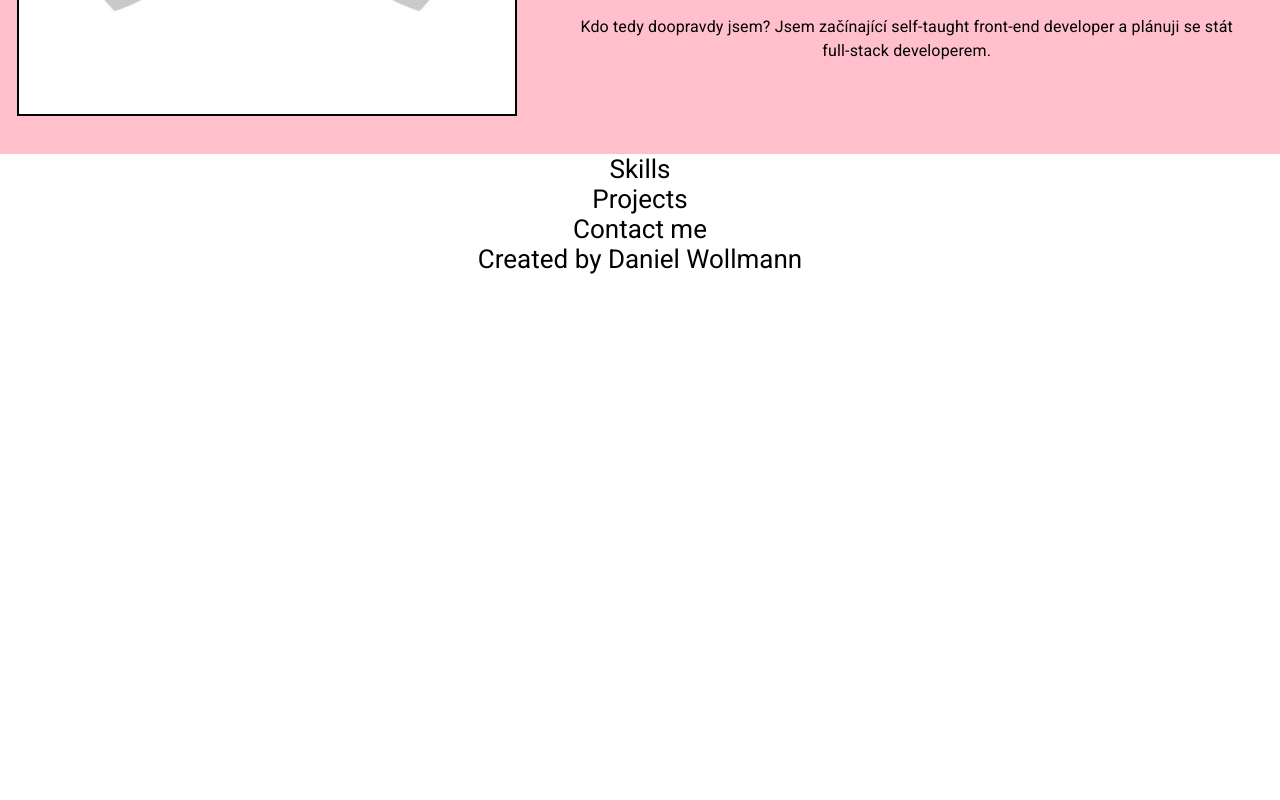
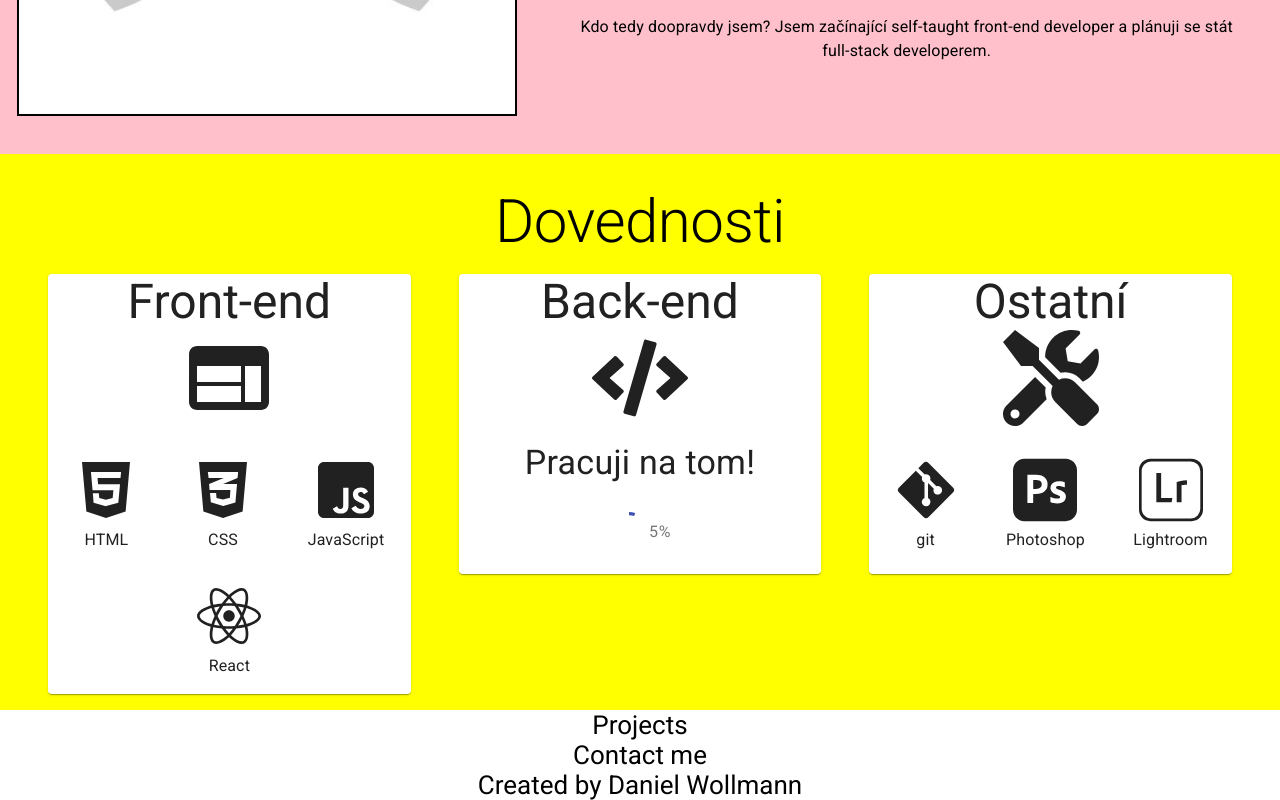
Before and after one commit to Willdooo/Personal-Website, a React (Create React App) app: page / in a window 1280 px wide. Shown: the part 1216-2016 px from the top of the page. Before the commit the page ends 1490 px from the top, so only its background shows below. Built offline with nearby package versions, Linux system fonts and the light colour scheme.

Commit message:
skills section

```diff
--- a/public/index.html
+++ b/public/index.html
@@ -16,6 +16,7 @@
       rel="stylesheet"
       href="https://fonts.googleapis.com/icon?family=Material+Icons"
     />
+
     <title>Personal Website</title>
   </head>
   <body>
--- a/src/components/Skills.js
+++ b/src/components/Skills.js
@@ -1,7 +1,174 @@
 import React from "react";
+import { makeStyles } from "@material-ui/core/styles";
+import Paper from "@material-ui/core/Paper";
+import Grid from "@material-ui/core/Grid";
+import Typography from "@material-ui/core/Typography";
+import Icon from "@material-ui/core/Icon";
+import {
+  FaHtml5,
+  FaCode,
+  FaTools,
+  FaCss3Alt,
+  FaJsSquare,
+  FaReact,
+  FaGitAlt,
+} from "react-icons/fa";
+import { MdWeb } from "react-icons/md";
+import { SiAdobephotoshop, SiAdobelightroomcc } from "react-icons/si";
+import CircularProgress from "@material-ui/core/CircularProgress";
+import Box from "@material-ui/core/Box";
 
-const Skills = () => {
-  return <div id="skills">Skills</div>;
+const useStyles = makeStyles(() => ({
+  root: {
+    padding: "2rem 1.5rem 0rem 1.5rem",
+    textAlign: "center",
+    backgroundColor: "yellow",
+    justifyContent: "center",
+  },
+  skillwrap: {
+    display: "flex",
+    flexDirection: "column",
+    alignItems: "center",
+    margin: "1rem 1.5rem 1rem 1.5rem",
+    minHeight: "300px",
+  },
+  bigIcon: {
+    fontSize: "6rem",
+    marginBottom: "1rem",
+  },
+  smallIcon: {
+    fontSize: "4rem",
+  },
+  skillsHolder: {
+    width: "100%",
+    display: "flex",
+    flexWrap: "wrap",
+    justifyContent: "space-around",
+    alignItems: "center",
+    alignContent: "center",
+  },
+  specificskill: {
+    padding: "1rem",
+  },
+}));
+
+const Skills = (props) => {
+  const classes = useStyles();
+  const input = { ...props.language };
+  const [progress, setProgress] = React.useState(0);
+
+  React.useEffect(() => {
+    const timer = setInterval(() => {
+      setProgress((prevProgress) =>
+        prevProgress >= 25 ? 0 : prevProgress + 1
+      );
+    }, 1000);
+    return () => {
+      clearInterval(timer);
+    };
+  }, []);
+
+  const CircularProgressWithLabel = (pog) => {
+    return (
+      <Box position="relative" display="inline-flex">
+        <CircularProgress variant="determinate" {...pog} />
+        <Box display="flex" alignItems="center" justifyContent="center">
+          <Typography
+            variant="caption"
+            component="div"
+            color="textSecondary"
+            style={{ fontSize: "1rem" }}
+          >{`${Math.round(pog.value)}%`}</Typography>
+        </Box>
+      </Box>
+    );
+  };
+
+  return (
+    <Grid container className={classes.root} id="skills">
+      <Grid item xl={12} lg={12} md={12} sm={12} xs={12}>
+        <Typography variant="h2">{input.skills}</Typography>
+      </Grid>
+      <Grid item xl={4} lg={4} md={6} sm={6} xs={12}>
+        <Paper className={classes.skillwrap}>
+          <Typography variant="h3"> {input.front}</Typography>
+          <Icon className={classes.bigIcon}>
+            <MdWeb />
+          </Icon>
+          <div className={classes.skillsHolder}>
+            <div className={classes.specificskill}>
+              <Icon className={classes.smallIcon}>
+                <FaHtml5 />
+              </Icon>
+              <Typography variant="body1">HTML</Typography>
+            </div>
+            <div className={classes.specificskill}>
+              <Icon className={classes.smallIcon}>
+                <FaCss3Alt />
+              </Icon>
+              <Typography variant="body1">CSS</Typography>
+            </div>
+            <div className={classes.specificskill}>
+              <Icon className={classes.smallIcon}>
+                <FaJsSquare />
+              </Icon>
+              <Typography variant="body1">JavaScript</Typography>
+            </div>
+            <div className={classes.specificskill}>
+              <Icon className={classes.smallIcon}>
+                <FaReact />
+              </Icon>
+              <Typography variant="body1">React</Typography>
+            </div>
+          </div>
+        </Paper>
+      </Grid>
+      <Grid item xl={4} lg={4} md={6} sm={6} xs={12}>
+        <Paper className={classes.skillwrap}>
+          <Typography variant="h3"> {input.back}</Typography>
+          <Icon className={classes.bigIcon}>
+            <FaCode />
+          </Icon>
+          <Typography
+            variant="h4"
+            gutterBottom
+            style={{ paddingBottom: "1rem" }}
+          >
+            {input.soon}
+          </Typography>
+          <CircularProgressWithLabel value={progress} />
+        </Paper>
+      </Grid>
+      <Grid item xl={4} lg={4} md={6} sm={6} xs={12}>
+        <Paper className={classes.skillwrap}>
+          <Typography variant="h3"> {input.others}</Typography>
+          <Icon className={classes.bigIcon}>
+            <FaTools />
+          </Icon>
+          <div className={classes.skillsHolder}>
+            <div className={classes.specificskill}>
+              <Icon className={classes.smallIcon}>
+                <FaGitAlt />
+              </Icon>
+              <Typography variant="body1">git</Typography>
+            </div>
+            <div className={classes.specificskill}>
+              <Icon className={classes.smallIcon}>
+                <SiAdobephotoshop />
+              </Icon>
+              <Typography variant="body1">Photoshop</Typography>
+            </div>
+            <div className={classes.specificskill}>
+              <Icon className={classes.smallIcon}>
+                <SiAdobelightroomcc />
+              </Icon>
+              <Typography variant="body1">Lightroom</Typography>
+            </div>
+          </div>
+        </Paper>
+      </Grid>
+    </Grid>
+  );
 };
 
 export default Skills;
--- a/src/language/CZ.js
+++ b/src/language/CZ.js
@@ -34,10 +34,11 @@ export default function setCZ() {
          a plánuji se stát full-stack developerem.`,
     },
     skills: {
-      skills: "Dovedednosti",
-      frontend: "FRONT-END",
-      backend: "BACK-END",
-      others: "OSTATNÍ",
+      skills: "Dovednosti",
+      front: "Front-end",
+      back: "Back-end",
+      others: "Ostatní",
+      soon: "Pracuji na tom!",
     },
   };
 }
--- a/src/language/ENG.js
+++ b/src/language/ENG.js
@@ -35,9 +35,10 @@ export default function setENG() {
     },
     skills: {
       skills: "Skills",
-      languages: "Languages",
-      frameworkslibs: "Frameworks/Libraries",
+      front: "Front-end",
+      back: "Back-end",
       others: "Others",
+      soon: "Working on it!",
     },
   };
 }
```
Also changed, not shown: package.json (+7 -1 lines), 1 other file (tests, documents, lock files or other folders).
